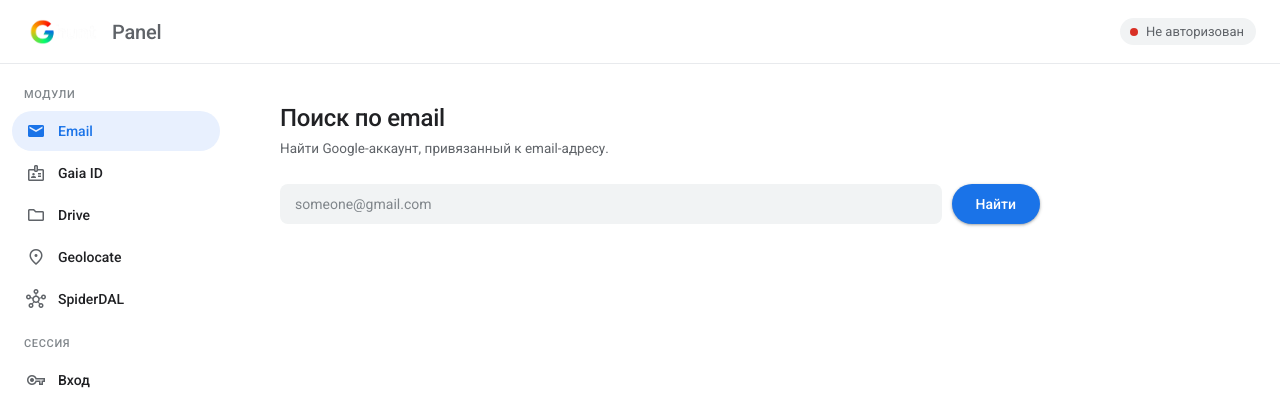
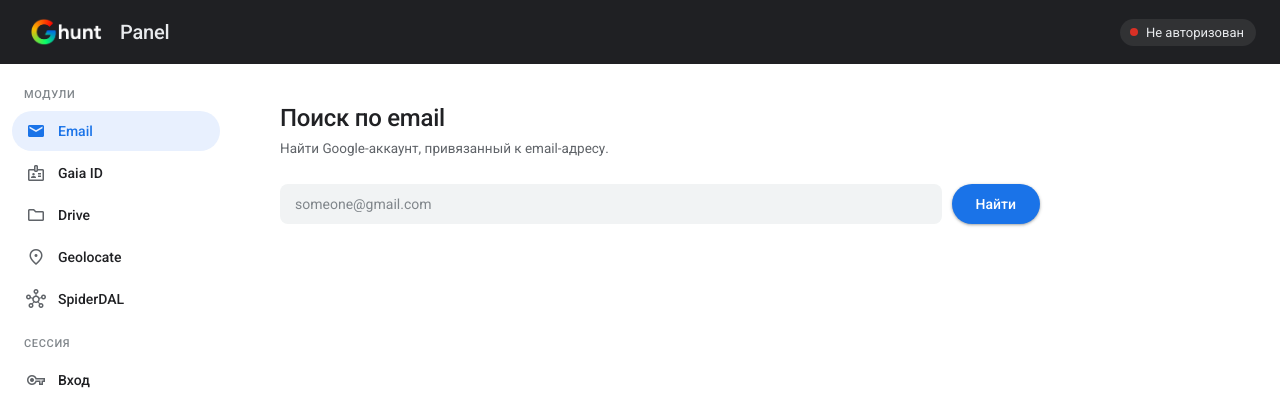
Before and after one commit to Drotfix/ghunt-panel, a Flask app: page / in a window 1280 px wide. Shown: the top 420 px of the page. Run offline with Flask 3, Linux system fonts and the light colour scheme; some web fonts are replaced.

Commit message:
Give the header a dark background so the logo wordmark reads
The GHunt logo's "hunt" wordmark is a white/outline glyph meant for
dark surfaces — on the previous white topbar it was invisible and
left a confusing gap next to the G mark. The topbar is now a dark
surface (rest of the app stays light), with status pill and brand
text colors adjusted for contrast.

Co-Authored-By: Claude Sonnet 5 <noreply@anthropic.com>
Claude-Session: https://claude.ai/code/session_0113LUcfxdfHahUjVuGuuymh

```diff
--- a/ghunt_panel/static/style.css
+++ b/ghunt_panel/static/style.css
@@ -76,18 +76,17 @@ a:hover { text-decoration: underline; }
   align-items: center;
   justify-content: space-between;
   padding: 0 24px;
-  border-bottom: 1px solid var(--border-soft);
-  background: var(--surface);
+  background: #1f2023;
 }
 
 .brand {
   display: flex;
   align-items: center;
-  gap: 10px;
+  gap: 12px;
 }
 
 .brand-logo {
-  height: 26px;
+  height: 28px;
   width: auto;
   display: block;
 }
@@ -96,7 +95,7 @@ a:hover { text-decoration: underline; }
   font-family: var(--sans);
   font-weight: 500;
   font-size: 20px;
-  color: var(--muted);
+  color: #e8eaed;
   letter-spacing: -0.01em;
 }
 
@@ -105,8 +104,8 @@ a:hover { text-decoration: underline; }
   align-items: center;
   gap: 8px;
   font-size: 13px;
-  color: var(--muted);
-  background: var(--surface-2);
+  color: #e8eaed;
+  background: rgba(255, 255, 255, 0.08);
   padding: 6px 12px 6px 10px;
   border-radius: var(--radius-pill);
 }
```
